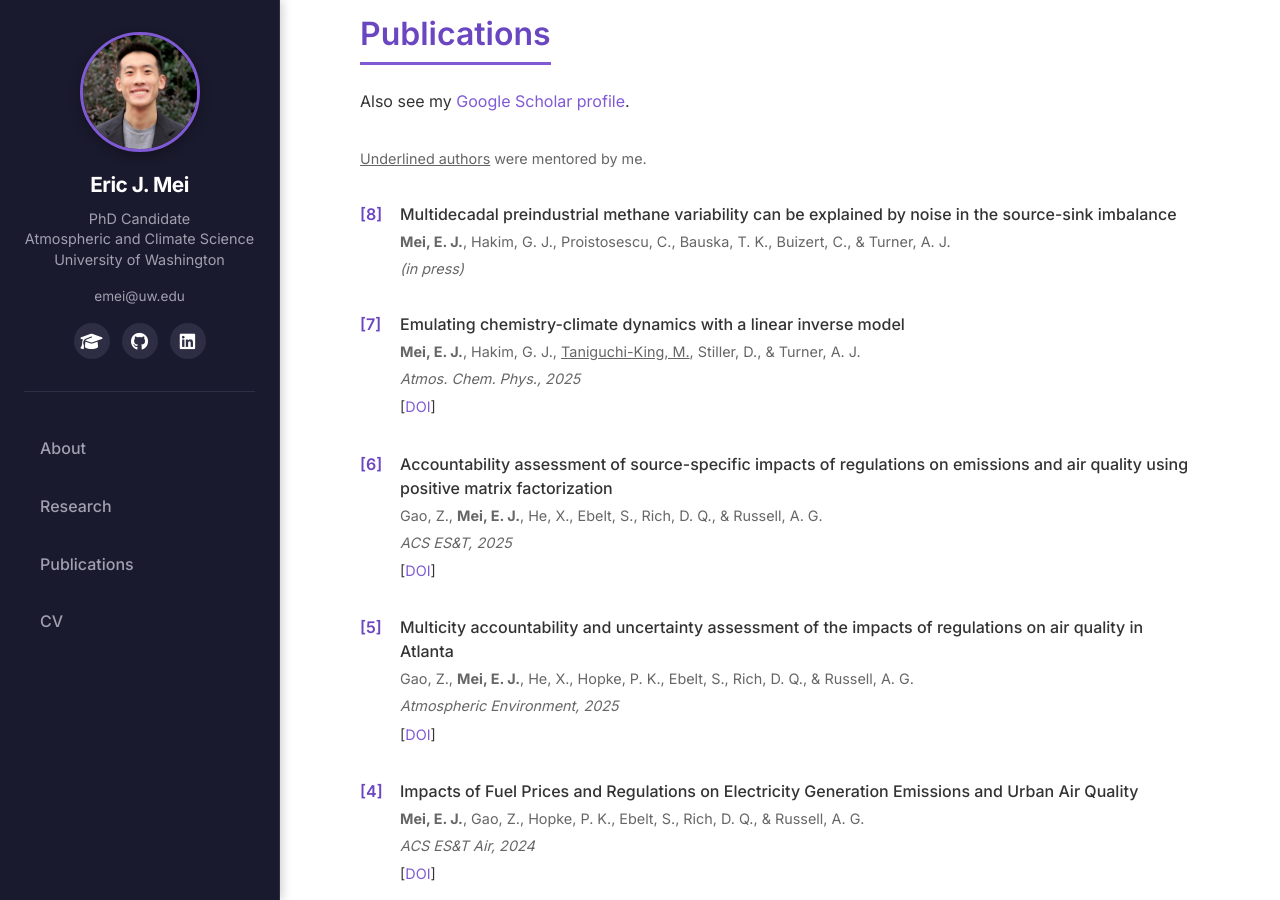
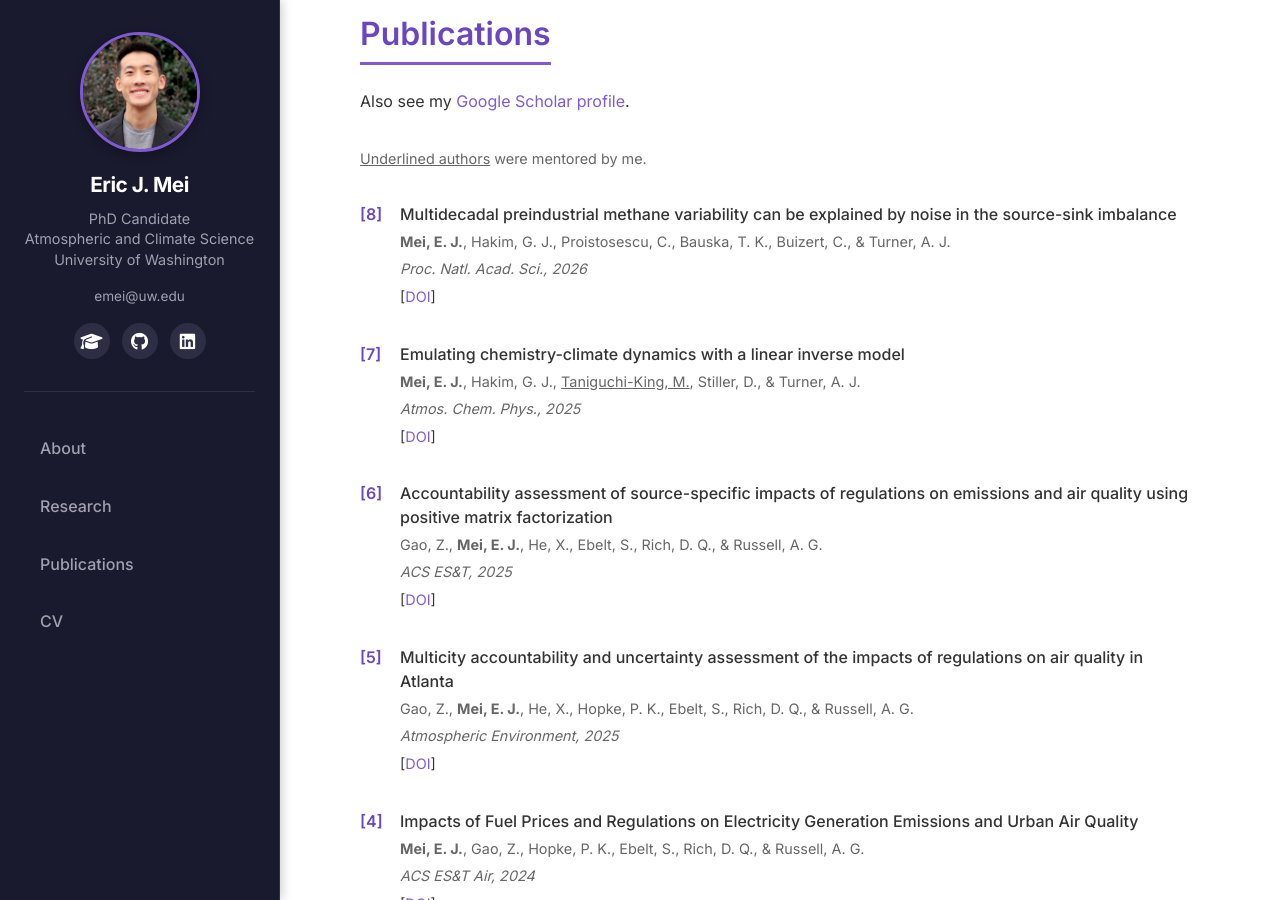
Before and after one commit to ericjmei/ericjmei.github.io, a Jekyll site: the page built from index.html, in a window 1280 px wide and 900 px high, scrolled down 2074 px. Built offline with Jekyll 4.4.1, drawn with Linux system fonts in a browser that asks for light colours.

Commit message:
Revise publication title and venue in index.html
Updated publication details for clarity and accuracy.

```diff
--- a/index.html
+++ b/index.html
@@ -66,14 +66,19 @@
       <ol class="publications-list"> <!-- publication numbers in modern.css -->
         <li class="publication-item" id="pub-8">
           <div class="publication-title">
-            Multidecadal preindustrial methane variability can be explained by noise in the source-sink imbalance
+            <a href="https://www.pnas.org/doi/10.1073/pnas.2601235123" target="_blank" rel="noopener">
+              Multidecadal preindustrial methane variability can be explained by noise in the source-sink imbalance
+            </a>
           </div>
           <div class="publication-authors">
             <strong>Mei, E. J.</strong>, Hakim, G. J., Proistosescu, C., Bauska, T. K., Buizert, C., & Turner, A. J.
           </div>
           <div class="publication-venue">
-            (in press)
+             Proc. Natl. Acad. Sci., 2026
           </div>
+          <span class="publication-links">
+            [<a href="https://www.pnas.org/doi/10.1073/pnas.2601235123" target="_blank" rel="noopener" class="publication-link">DOI</a>]
+          </span>
         </li>
 
         <li class="publication-item" id="pub-7">
```
